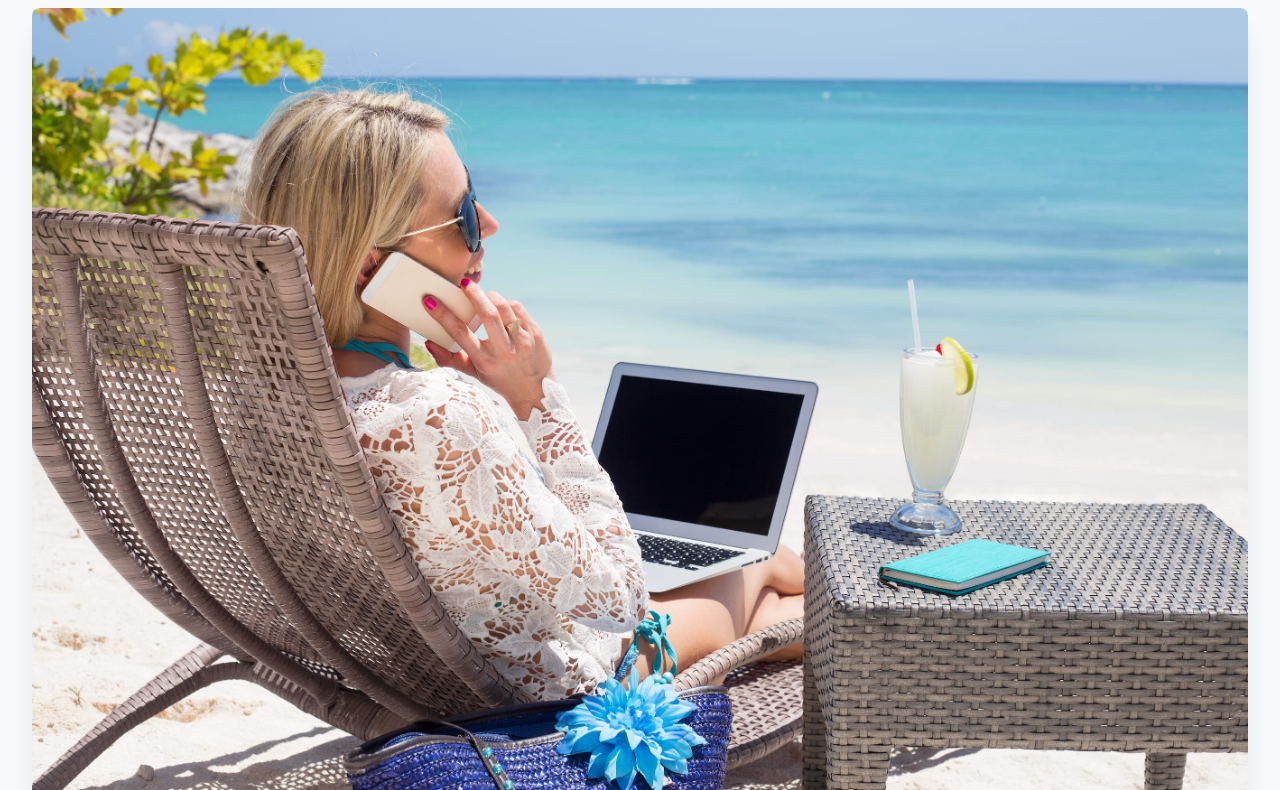
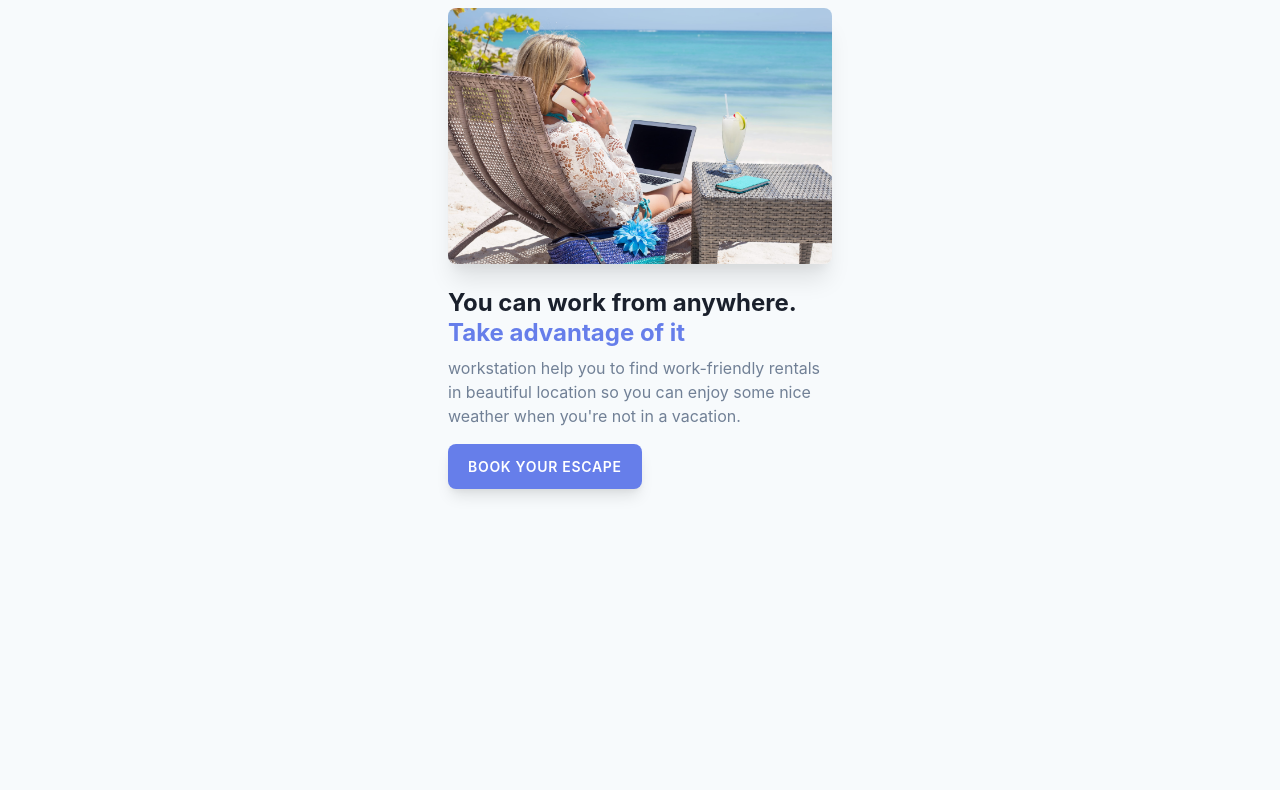
Before and after one commit to ImtiazEpu/tailwind-project, a website: page public/index.html in a window 1280 px wide. Shown: the part 104-894 px from the top of the page. After the commit the page ends 800 px from the top, so only its background shows below. Drawn offline with Linux system fonts and the light colour scheme.

Commit message:
the utility-first workflow

```diff
--- a/public/index.html
+++ b/public/index.html
@@ -8,15 +8,19 @@
     <link rel="stylesheet" href="build/tailwind.css" />
   </head>
   <body class="bg-gray-100">
-    <div class="px-8 py-12">
+    <div class="px-8 py-12 max-w-md mx-auto">
       <img class="h-10" src="img/logo.svg" alt="workstation">
       <img class="mt-6 rounded-lg shadow-xl" src="img/beach-work.jpg" alt="woman workstation on the beach">
-      <h1 class="mt-6 text-2xl font-bold text-gray-900 leading-tight">You can work from anywhere.
+      <h1 class="mt-6 text-2xl font-bold text-gray-900 leading-tight">
+        You can work from anywhere.
         <span class="text-indigo-500">Take advantage of it</span>
       </h1>
-      <p class="mt-2 text-gray-600">workstation help you to find work-friendly rentals in beautiful location so you can enjoy some nice weather when you're not in a vacation.</p>
+      <p class="mt-2 text-gray-600">
+        workstation help you to find work-friendly rentals in beautiful location so you can enjoy some nice weather when you're not in a vacation.</p>
       <div class="mt-4">
-          <a href="#" class="inline-block bg-indigo-500 text-white px-5 py-3 rounded-lg text-sm uppercase font-semibold tracking-wider shadow-lg">Book your escape</a>
+          <a href="#" class="inline-block bg-indigo-500 text-white px-5 py-3 rounded-lg text-sm uppercase font-semibold tracking-wider shadow-lg">
+            Book your escape
+          </a>
         </div>
     </div>
 
```
